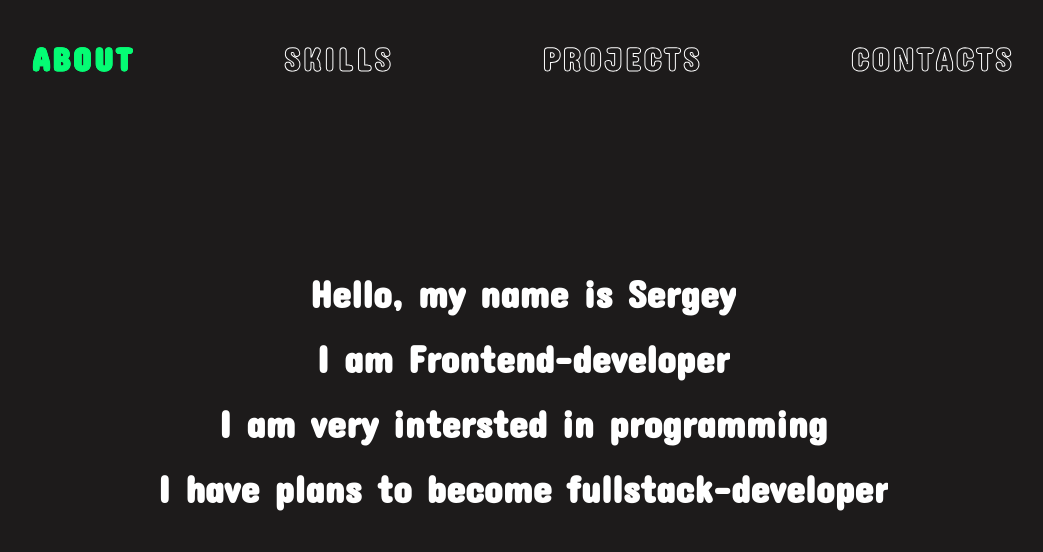
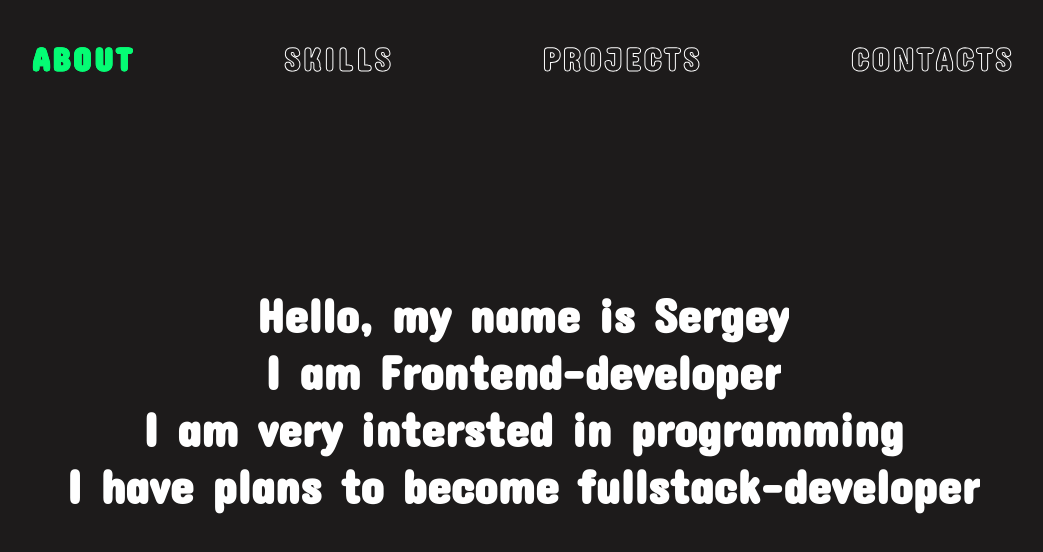
Before and after one commit to Breengo/Resume, a React (Create React App) app: page / in a window 1280 px wide. Shown: the top 552 px of the page, without its empty margins (117-1160 px from the left). Built offline with nearby package versions, Linux system fonts and the light colour scheme.

Commit message:
corrected visual 2

```diff
--- a/src/components/AboutBlock.tsx
+++ b/src/components/AboutBlock.tsx
@@ -33,35 +33,32 @@ const TextBlock = styled.div`
   justify-content: center;
   flex-direction: column;
   align-items: center;
-
-  @media (min-width: 350px) {
-    font-size: 1em;
+  font-size: 0.4em;
+  @media (min-width: 400px) {
+    font-size: 0.6em;
   }
   @media (min-width: 500px) {
-    font-size: 1.5em;
+    font-size: 0.7em;
   }
   @media (min-width: 680px) {
-    font-size: 2em;
+    font-size: 1em;
   }
 
   @media (min-width: 1000px) {
-    font-size: 3em;
+    font-size: 1.5em;
   }
 
   @media (min-width: 1350px) {
-    font-size: 4em;
+    font-size: 2em;
   }
-  @media (min-width: 1650px) {
-    font-size: 5em;
+  @media (min-width: 2040px) {
+    font-size: 3em;
   }
 `;
 
 const LineWrapper = styled.h1<LineWrapperType>`
-  margin-bottom: 0.5em;
   position: relative;
   color: transparent;
-  font-size: 0.8em;
-
   &::before {
     content: attr(data-text);
     position: absolute;
--- a/src/components/ProjectsBlock.tsx
+++ b/src/components/ProjectsBlock.tsx
@@ -33,7 +33,7 @@ const PageWrapper = styled.div`
   @media (min-width: 600px) {
     padding-top: 10vh;
   }
-  padding-top: 5vh;
+  padding-top: 7vh;
   @media (min-width: 1400px) {
     height: 90vh;
   }
@@ -54,7 +54,7 @@ const ProjectContainer = styled.a`
     width: 40vw;
     height: 50vh;
   }
-  width: 95vw;
+  width: 90vw;
   box-shadow: inset 0px 0px 20px #00ffaa, inset 5px 5px 20px #00ffaa,
     inset 20px 20px 200px #00ffaa, 0 0 20px #00ffaa, 5px 5px 40px #00ffaa;
   background: linear-gradient(60deg, #0cfa4779, #10f3cd79);
```
